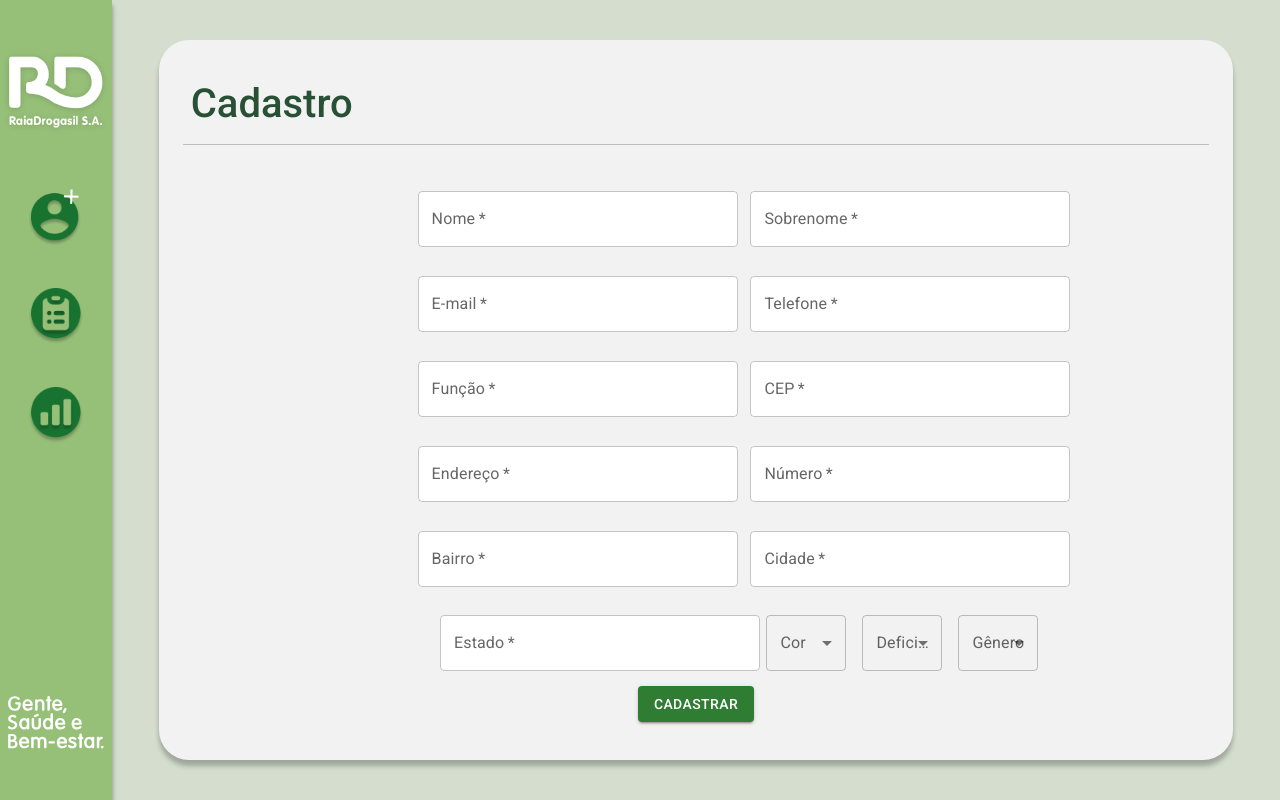
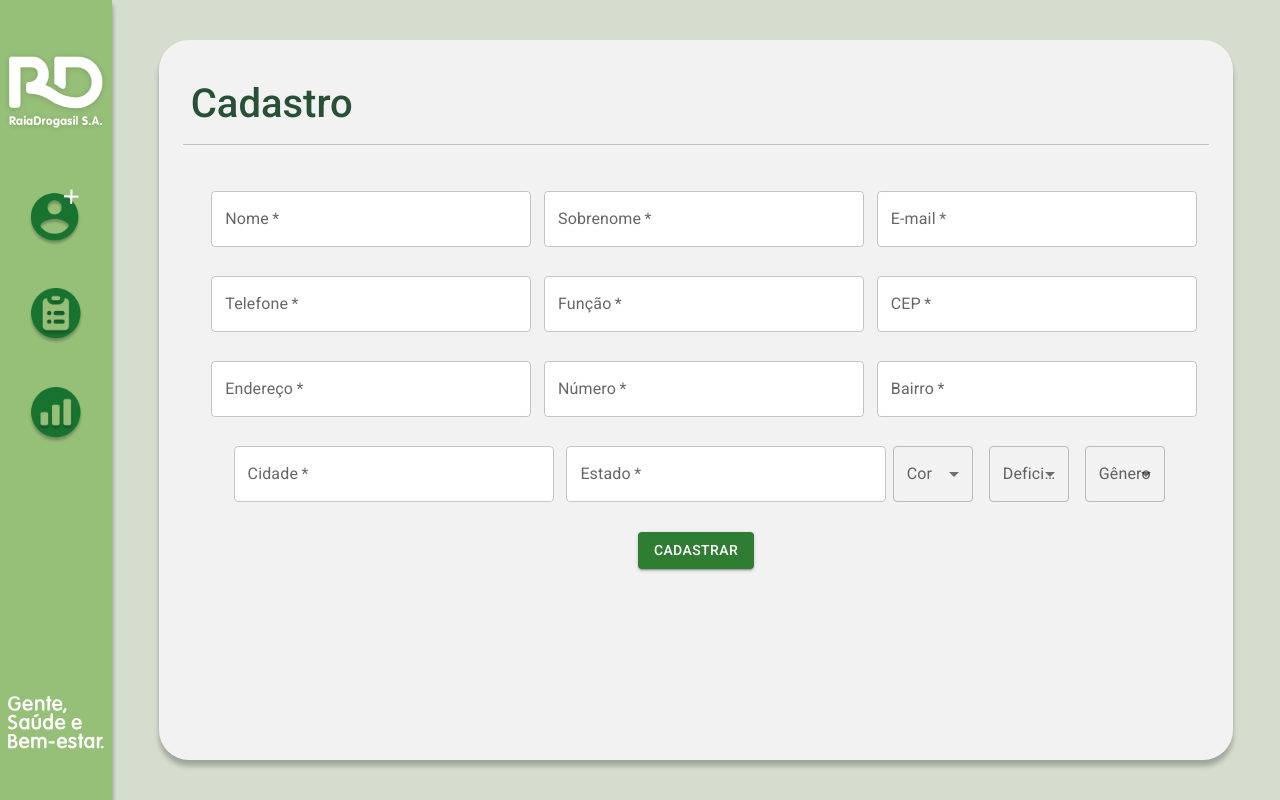
Before and after one commit to karen-freitas/tf-raiadrogasil, a React (Create React App) app: page /cadastro in a window 1280 px wide. Built offline with nearby package versions, Linux system fonts and the light colour scheme.

Commit message:
Ajustes Css

```diff
--- a/src/components/TesteProfile/index.js
+++ b/src/components/TesteProfile/index.js
@@ -211,7 +211,7 @@
           type="text"
         />
 
-        <FormControl sx={{ m: 1, minWidth: 80 }}>
+        <FormControl sx={{ m: 1, width: '20rem' }}>
           <InputLabel id="demo-simple-select-helper-label">Cor</InputLabel>
           <Select
             labelId="demo-simple-select-helper-label"
@@ -230,7 +230,7 @@
             <MenuItem value="Outra">Outra</MenuItem>
           </Select>
         </FormControl>
-        <FormControl sx={{ m: 1, minWidth: 80 }}>
+        <FormControl sx={{ m: 1, width: '20rem' }}>
           <InputLabel id="demo-simple-select-helper-label">Deficiência</InputLabel>
           <Select
             labelId="demo-simple-select-helper-label"
@@ -250,7 +250,7 @@
             <MenuItem value="Outra">Outra</MenuItem>
           </Select>
         </FormControl>
-        <FormControl sx={{ m: 1, minWidth: 80 }}>
+        <FormControl sx={{ m: 1, width: '20rem' }}>
           <InputLabel id="demo-simple-select-helper-label">Gênero</InputLabel>
           <Select
             labelId="demo-simple-select-helper-label"
@@ -271,7 +271,7 @@
         direction="row"
         spacing={2}
         display="flex"
-        marginTop="10rem"
+        marginTop="1rem"
         width="100%"
         justifyContent="end"
         alignItems="center">
--- a/src/pages/Register/index.js
+++ b/src/pages/Register/index.js
@@ -333,7 +333,9 @@
         direction="row"
         spacing={2}
         justifyContent="center"
-        alignItems="flex-end">
+        alignItems="flex-end"
+        padding={2}
+        >
         <Button
           onClick={() => {
             register();
--- a/src/styles/register.css
+++ b/src/styles/register.css
@@ -4,7 +4,6 @@
   flex-wrap: wrap;
   width: auto;
   margin-top: 1rem;
-  margin-left: 5rem;
   justify-content: center;
   align-items: center;
 }
```
